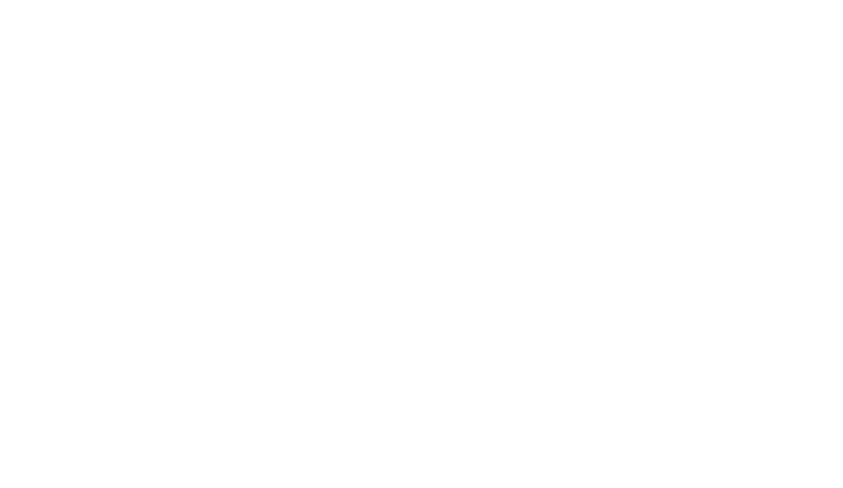
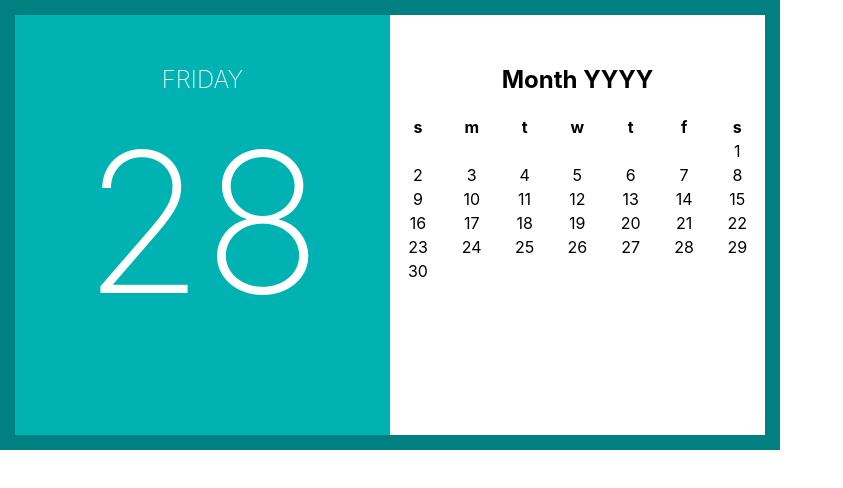
Before and after one commit to ElmiraDzhy/ReactCalendar, a React (Create React App) app: page / in a window 1280 px wide. Shown: the top 488 px of the page, without its empty margins (0-843 px from the left). Built offline with nearby package versions, Linux system fonts and the light colour scheme.

Commit message:
Add main logics

```diff
--- a/src/App.js
+++ b/src/App.js
@@ -1,5 +1,7 @@
+import Calendar from "./components/Calendar";
+
 function App() {
-  return null;
+  return <Calendar/>;
 }
 
 export default App;
--- a/src/components/Calendar/CalendarBody/Month/Week/Day/index.jsx
+++ b/src/components/Calendar/CalendarBody/Month/Week/Day/index.jsx
@@ -1,10 +1,10 @@
 import React from 'react'
 
-function Day() {
+function Day( props ) {
   return (
-    <div>
-
-    </div>
+    <td>
+     {props.number }
+    </td>
   )
 }
 
--- a/src/components/Calendar/CalendarBody/Month/Week/index.jsx
+++ b/src/components/Calendar/CalendarBody/Month/Week/index.jsx
@@ -1,11 +1,44 @@
-import React from 'react'
+import React from "react";
+import Day from "./Day";
+import { getDay, startOfMonth } from "date-fns";
+import {CalendarContext } from "../../../../../contexts/CalendarContext";
 
 function Week(props) {
-  return (
-    <div>
+  const { numberOfWeek, daysInMonth } = props;
 
-    </div>
-  )
+	return (
+		<CalendarContext.Consumer>
+      { ( value ) => {
+        const startOfFirstWeek = getDay(startOfMonth( value ));
+
+				return <tr>{renderDays(numberOfWeek, startOfFirstWeek, daysInMonth)}</tr>;
+			}}
+
+		</CalendarContext.Consumer>
+	);
 }
 
-export default Week
+export default Week;
+
+
+function renderDays( numberOfWeek, startOfFirstWeek , daysInMonth) {
+
+  const days = [];
+  if ( numberOfWeek === 0 ) {
+    for ( let i = 0; i < 7; i++ ){
+      if ( i === startOfFirstWeek ) {
+        days.push( <Day key={ i } number={ daysInMonth.shift()} />)
+      }
+      else {
+        days.push( <Day key={ i } number={null} />)
+
+      }
+    }
+  } else {
+    for (let i = 0; i < 7; i++) {
+      days.push( <Day key={ i } number={ (daysInMonth.shift())}/>)
+
+    }
+  }
+  return days;
+}
--- a/src/components/Calendar/CalendarBody/Month/index.jsx
+++ b/src/components/Calendar/CalendarBody/Month/index.jsx
@@ -1,11 +1,63 @@
-import React from 'react'
+import React from "react";
+import Week from "./Week";
+import { CalendarContext } from "../../../../contexts/CalendarContext";
+import { getWeeksInMonth, getDaysInMonth, getDay, startOfMonth } from "date-fns";
 
 function Month(props) {
-  return (
-    <table>
+	return (
+		<CalendarContext.Consumer>
+			{(value) => {
+				const weeksInMonth = getWeeksInMonth(value);
 
-    </table>
-  )
+        const daysInMonth = Array.from( Array( getDaysInMonth( value ) + 1 ).keys() );
+        daysInMonth.shift();
+
+				return (
+					<table>
+						<thead>
+							<tr>
+								<th> s </th>
+								<th> m </th>
+								<th> t </th>
+								<th> w </th>
+								<th> t </th>
+								<th> f </th>
+								<th> s</th>
+							</tr>
+						</thead>
+						<tbody>{renderWeeks(weeksInMonth, daysInMonth, value)}</tbody>
+					</table>
+				);
+			}}
+		</CalendarContext.Consumer>
+	);
 }
 
-export default Month
+function renderWeeks(amountOfWeeks, daysInMonth, date) {
+  const weeks = [];
+  const daysInFirstWeek = 7 - getDay( startOfMonth( date ) );
+  for ( let i = 0; i < amountOfWeeks; i++ ) {
+    if ( i === 0 ) {
+      weeks.push(
+        <Week
+          key={i}
+          numberOfWeek={i}
+          daysInMonth={daysInMonth.splice(0, daysInFirstWeek)}
+        />
+      );
+    } else {
+      weeks.push(
+        <Week
+          key={i}
+          numberOfWeek={i}
+          daysInMonth={daysInMonth.splice(0, 7)}
+        />
+      );
+    }
+
+
+	}
+	return weeks;
+}
+
+export default Month;
--- a/src/components/Calendar/CalendarBody/index.jsx
+++ b/src/components/Calendar/CalendarBody/index.jsx
@@ -1,16 +1,19 @@
-import React from 'react'
-import Month from './Month'
-import styles from './CalendarBody.module.css';
+import React from "react";
+import Month from "./Month";
+import styles from "./CalendarBody.module.css";
 
 function CalendarBody(props) {
-  return (
-    <div className={styles.container}>
-      <h1>Month YYYY</h1>
+	return (
+		<div className={styles.container}>
+			<div>
+				{/* <button>{"<"}</button> */}
+				<h1>Month YYYY</h1>
+				{/* <button>{">"}</button> */}
+			</div>
 
-      <Month/>
-
-    </div>
-  )
+			<Month />
+		</div>
+	);
 }
 
-export default CalendarBody
+export default CalendarBody;
--- a/src/components/Calendar/CalendarDay/index.jsx
+++ b/src/components/Calendar/CalendarDay/index.jsx
@@ -7,7 +7,6 @@ function CalendarDay(props) {
 	return (
 		<CalendarContext.Consumer>
       { ( value ) => {
-        console.log(getDate(value))
 				return <div className={styles.day}>
 					<h1 className={styles.title}>{format(value, 'EEEE')}</h1>
 					<p className={styles["day-of-week"]}> {getDate(value)} </p>
```
